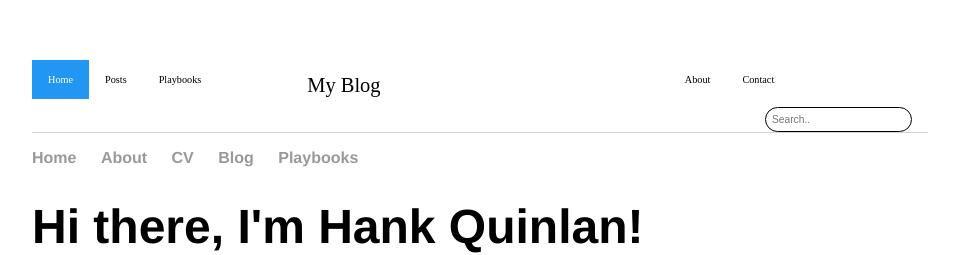
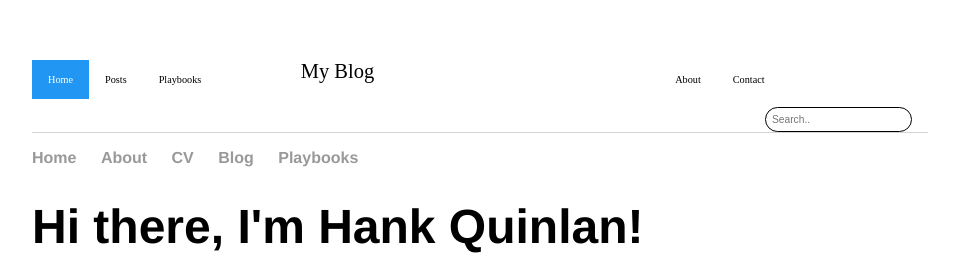
Before and after one commit to billparry99/billparry99.github.io, a Jekyll site: the page built from index.html, in a window 1280 px wide. Shown: the top 255 px of the page, without its empty margins (160-1119 px from the left). Built offline with Jekyll 4.4.1, drawn with Linux system fonts in a browser that asks for light colours.

Commit message:
Update main.css

```diff
--- a/css/main.css
+++ b/css/main.css
@@ -113,7 +113,7 @@
     display: block;
     color: black:
     text-align: center;
-    padding: 14px 16px;
+    /* padding: 14px 16px; */
     text-decoration: none;
     font-size: 1.6em;
     }
```
